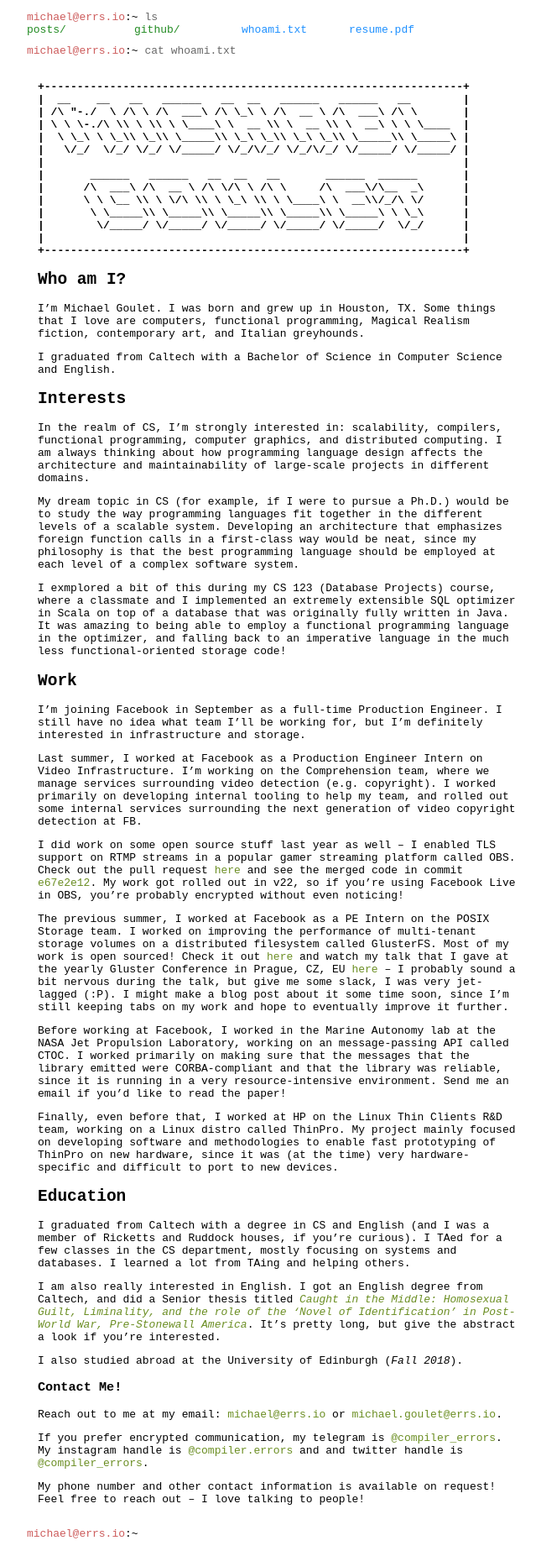
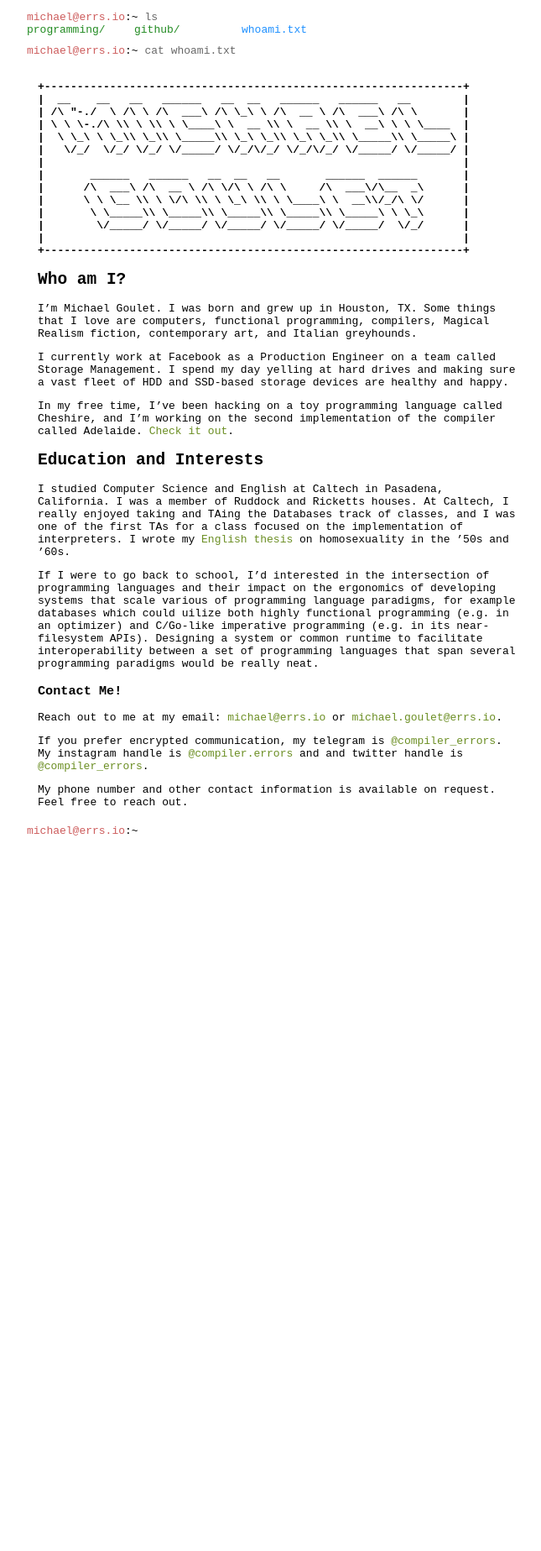
Before and after one commit to compiler-errors/compiler-errors.github.io, a Jekyll site: the page built from index.md, in a window 1280 px wide. Shown: the whole page at 84% size, without its empty margins (308-953 px from the left). Built offline with Jekyll 4.4.1, drawn with Linux system fonts in a browser that asks for light colours; after the commit the page ends 1010 px from its top, so only the background shows below that.

Commit message:
Refresh this website lol

```diff
--- a/_config.yml
+++ b/_config.yml
@@ -13,8 +13,8 @@ defaults:
       hostname: "michael@errs.io"
       directories:
         -
-          name: "posts/"
-          link: "/posts"
+          name: "programming/"
+          link: "/programming"
           color: ForestGreen
         -
           name: "github/"
@@ -24,7 +24,7 @@ defaults:
           name: "whoami.txt"
           link: "/"
           color: DodgerBlue
-        -
-          name: "resume.pdf"
-          link: "/resume.pdf"
-          color: DodgerBlue
+#        -
+#          name: "resume.pdf"
+#          link: "/resume.pdf"
+#          color: DodgerBlue
--- a/_layouts/common.html
+++ b/_layouts/common.html
@@ -34,9 +34,8 @@
       </div>
 
       {% endif %}
-      <div>
-        {{ content }}
-      </div>
+
+      {{ content }}
       <!-- END BODY -->
 
       <!-- FOOTER -->
--- a/css/style.css
+++ b/css/style.css
@@ -6,7 +6,7 @@
 
 .content {
   margin: auto 1em;
-  margin-bottom: 2em;
+  margin-bottom: 1.5em;
 }
 
 .centered {
--- a/index.md
+++ b/index.md
@@ -22,39 +22,17 @@ command: "cat whoami.txt"
 
 ## Who am I?
 
-I'm Michael Goulet. I was born and grew up in Houston, TX. Some things that I love are computers, functional programming, Magical Realism fiction, contemporary art, and Italian greyhounds.
+I'm Michael Goulet. I was born and grew up in Houston, TX. Some things that I love are computers, functional programming, compilers, Magical Realism fiction, contemporary art, and Italian greyhounds.
 
-I graduated from Caltech with a Bachelor of Science in Computer Science and English.
+I currently work at Facebook as a Production Engineer on a team called Storage Management. I spend my day yelling at hard drives and making sure a vast fleet of HDD and SSD-based storage devices are healthy and happy.
 
-## Interests
+In my free time, I've been hacking on a toy programming language called Cheshire, and I'm working on the second implementation of the compiler called Adelaide. [Check it out](https://github.com/compiler-errors/adelaide).
 
-In the realm of CS, I'm strongly interested in: scalability, compilers, functional programming, computer graphics, and distributed computing. I am always thinking about how programming language design affects the architecture and maintainability of large-scale projects in different domains.
+## Education and Interests
 
-My dream topic in CS (for example, if I were to pursue a Ph.D.) would be to study the way programming languages fit together in the different levels of a scalable system. Developing an architecture that emphasizes foreign function calls in a first-class way would be neat, since my philosophy is that the best programming language should be employed at each level of a complex software system.
+I studied Computer Science and English at Caltech in Pasadena, California. I was a member of Ruddock and Ricketts houses. At Caltech, I really enjoyed taking and TAing the Databases track of classes, and I was one of the first TAs for a class focused on the implementation of interpreters. I wrote my [English thesis](https://thesis.library.caltech.edu/11740/) on homosexuality in the '50s and '60s.
 
-I exmplored a bit of this during my CS 123 (Database Projects) course, where a classmate and I implemented an extremely extensible SQL optimizer in Scala on top of a database that was originally fully written in Java. It was amazing to being able to employ a functional programming language in the optimizer, and falling back to an imperative language in the much less functional-oriented storage code!
-
-## Work
-
-I'm joining Facebook in September as a full-time Production Engineer. I still have no idea what team I'll be working for, but I'm definitely interested in infrastructure and storage.
-
-Last summer, I worked at Facebook as a Production Engineer Intern on Video Infrastructure. I'm working on the Comprehension team, where we manage services surrounding video detection (e.g. copyright). I worked primarily on developing internal tooling to help my team, and rolled out some internal services surrounding the next generation of video copyright detection at FB.
-
-I did work on some open source stuff last year as well -- I enabled TLS support on RTMP streams in a popular gamer streaming platform called OBS. Check out the pull request [here](https://github.com/obsproject/obs-studio/pull/1360) and see the merged code in commit [e67e2e12](https://github.com/obsproject/obs-studio/commit/e67e2e12e61a5f5e111afc445b2f3256b8034c9b). My work got rolled out in v22, so if you're using Facebook Live in OBS, you're probably encrypted without even noticing!
-
-The previous summer, I worked at Facebook as a PE Intern on the POSIX Storage team. I worked on improving the performance of multi-tenant storage volumes on a distributed filesystem called GlusterFS. Most of my work is open sourced! Check it out [here](https://github.com/gluster/glusterfs/commit/8dfdecf220d1c9365e1f8d6af9ead5e48c61e2eb) and watch my talk that I gave at the yearly Gluster Conference in Prague, CZ, EU [here](https://www.youtube.com/watch?v=7rY49GrOPWY) -- I probably sound a bit nervous during the talk, but give me some slack, I was very jet-lagged (:P). I might make a blog post about it some time soon, since I'm still keeping tabs on my work and hope to eventually improve it further.
-
-Before working at Facebook, I worked in the Marine Autonomy lab at the NASA Jet Propulsion Laboratory, working on an message-passing API called CTOC. I worked primarily on making sure that the messages that the library emitted were CORBA-compliant and that the library was reliable, since it is running in a very resource-intensive environment. Send me an email if you'd like to read the paper!
-
-Finally, even before that, I worked at HP on the Linux Thin Clients R&D team, working on a Linux distro called ThinPro. My project mainly focused on developing software and methodologies to enable fast prototyping of ThinPro on new hardware, since it was (at the time) very hardware-specific and difficult to port to new devices.
-
-## Education
-
-I graduated from Caltech with a degree in CS and English (and I was a member of Ricketts and Ruddock houses, if you're curious). I TAed for a few classes in the CS department, mostly focusing on systems and databases. I learned a lot from TAing and helping others.
-
-I am also really interested in English. I got an English degree from Caltech, and did a Senior thesis titled [_Caught in the Middle: Homosexual Guilt, Liminality, and the role of the 'Novel of Identification' in Post-World War, Pre-Stonewall America_](https://thesis.library.caltech.edu/11740/). It's pretty long, but give the abstract a look if you're interested.
-
-I also studied abroad at the University of Edinburgh (_Fall 2018_).
+If I were to go back to school, I'd interested in the intersection of programming languages and their impact on the ergonomics of developing systems that scale various of programming language paradigms, for example databases which could uilize both highly functional programming (e.g. in an optimizer) and C/Go-like imperative programming (e.g. in its near-filesystem APIs). Designing a system or common runtime to facilitate interoperability between a set of programming languages that span several programming paradigms would be really neat.
 
 ### Contact Me!
 
@@ -62,4 +40,4 @@ Reach out to me at my email: [michael@errs.io](mailto:michael@errs.io) or [micha
 
 If you prefer encrypted communication, my telegram is [@compiler_errors](https://t.me/compiler_errors). My instagram handle is [@compiler.errors](https://www.instagram.com/compiler.errors/) and and twitter handle is [@compiler_errors](https://twitter.com/compiler_errors).
 
-My phone number and other contact information is available on request! Feel free to reach out -- I love talking to people!
+My phone number and other contact information is available on request. Feel free to reach out.
--- a/posts.html
+++ b/programming.html
@@ -1,7 +1,7 @@
 ---
 layout: "cmd"
 pwd: "~"
-command: "ls -la posts/"
+command: "ls -la programming/"
 ---
 
 <div class="terminal post-grid">
@@ -15,10 +15,10 @@ command: "ls -la posts/"
   <a href="/posts"><span class="post-grid-item-static">{{"now" | date: "%Y-%m-%d %H:%M" }}</span></a>
   <a href="/posts"><span class="post-grid-item-static">.</span></a>
 
-  {% for post in site.posts %}
+  {% for post in site.categories['programming'] %}
     <a href={{post.url}}><span class="post-grid-item">-rw-r--r--</span></a>
     <a href={{post.url}}><span class="post-grid-item">michael</span></a>
     <a href={{post.url}}><span class="post-grid-item">{{post.date | date: "%Y-%m-%d %H:%M" }}</span></a>
     <a href={{post.url}}><span class="post-grid-item">{{post.short_title}}</span></a>
   {% endfor %}
-</nav>
+</div>
```
Also changed, not shown: programming/_posts/2018-08-16-hello-world.md (renamed from _posts/2018-08-16-hello-world.md).
